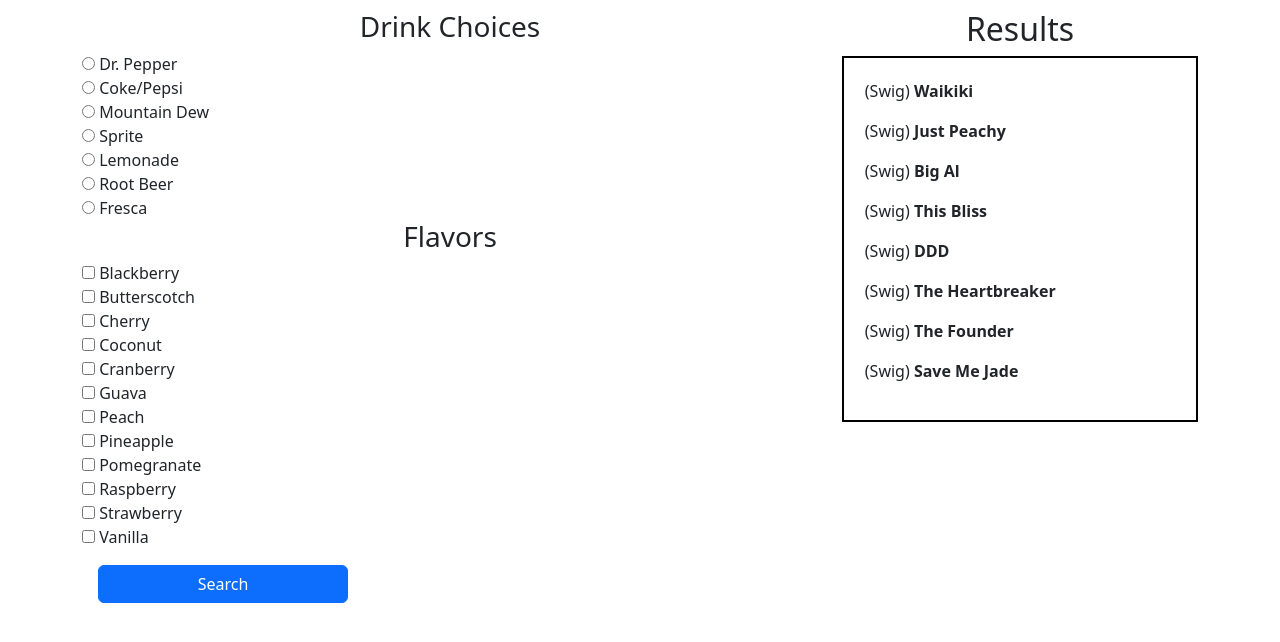
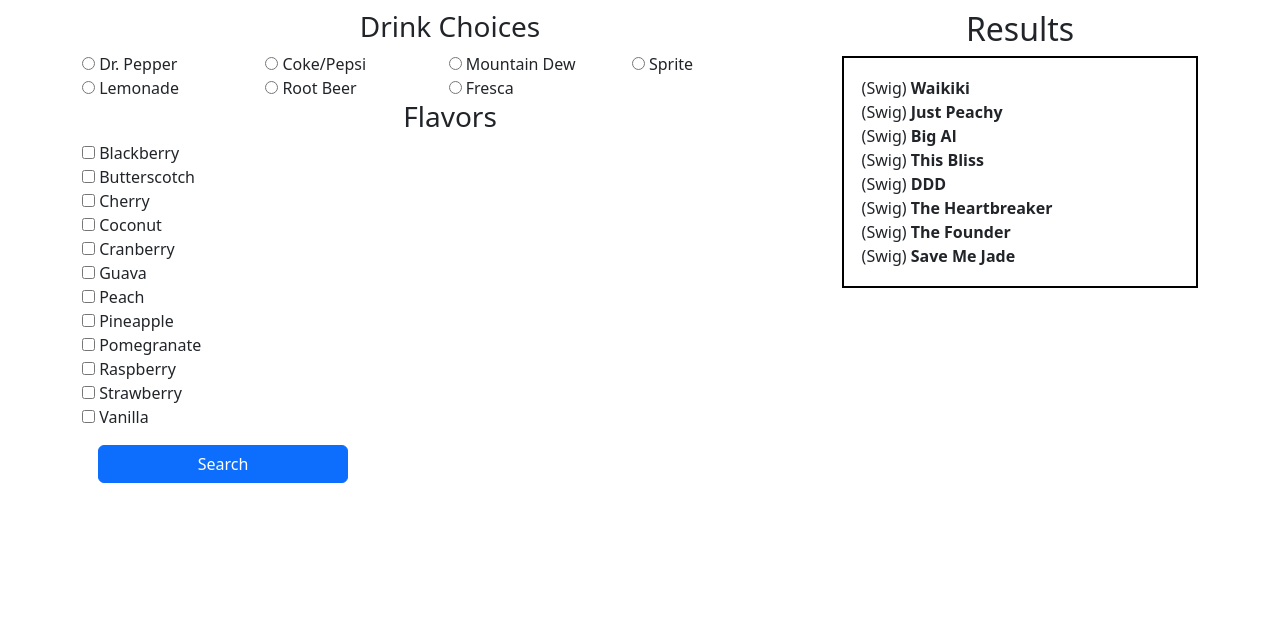
Before and after one commit to xleon1/SodaCombos, a Django app: page /swig/ in a window 1280 px wide. Shown: the part 45-687 px from the top of the page. Run offline with Django 5.2, Linux system fonts and the light colour scheme; data comes from the database, SQL or seed files in the repository; both versions use the stored data as it was after the commit.

Commit message:
turning in final

```diff
--- a/mysite/sodas/models.py
+++ b/mysite/sodas/models.py
@@ -8,6 +8,12 @@
 
     name = models.CharField(max_length=200)
     soda = models.CharField(max_length=100)
-    flavor1 = models.CharField(max_length=100)
+    # All are optional below this point
+    # There are combos with no syrups but do have purees
+    flavor1 = models.CharField(max_length=100, null=True, blank=True)
     flavor2 = models.CharField(max_length=100, null=True, blank=True)
     flavor3 = models.CharField(max_length=100, null=True, blank=True)
+    flavor4 = models.CharField(max_length=100, null=True, blank=True)
+    addon1 = models.CharField(max_length=100, null=True, blank=True)
+    addon2 = models.CharField(max_length=100, null=True, blank=True)
+    splash = models.CharField(max_length=100, null=True, blank=True)
--- a/mysite/sodas/static/sodas/style.css
+++ b/mysite/sodas/static/sodas/style.css
@@ -4,6 +4,10 @@
     font-family: "Wide Latin", serif;
     font-size: 30px;
     margin-bottom: 10px;
+}
+
+.base-radio {
+    width: 22%;
 }
 
 .swig-search
@@ -14,11 +18,21 @@
 .result-border
 {
     border: 2px solid black;
-    padding: 1.3rem;
+    padding: 1.1rem;
+}
+
+.result-entry
+{
+    margin: 0;
 }
 
 /* Used for troubleshooting purposes */
-.troubleshoot
+.trouble
 {
     border: 2px solid red;
 }
+
+.trouble1
+{
+    border: 2px solid blueviolet;
+}
--- a/mysite/sodas/templates/sodas/filter.html
+++ b/mysite/sodas/templates/sodas/filter.html
@@ -16,24 +16,24 @@
     <div class="row">
         <div class="col-md-8">
             <form id="swig-form" method="get">
+                <h3 class="text-center">Drink Choices</h3>
                 {# All the beverage options go here #}
                 <div class="form-group">
-                    <h3 class="text-center">Drink Choices</h3>
                     {# Radio buttons for drink choices #}
                     <input type="radio" id="drpepper" value="drpepper" name="soda">
-                    <label for="">Dr. Pepper</label><br>
+                    <label class="base-radio" for="">Dr. Pepper</label>
                     <input type="radio" id="coke" value="coke" name="soda">
-                    <label for="">Coke/Pepsi</label><br>
+                    <label class="base-radio" for="">Coke/Pepsi</label>
                     <input type="radio" id="mtndew" value="mtndew" name="soda">
-                    <label for="">Mountain Dew</label><br>
+                    <label class="base-radio" for="">Mountain Dew</label>
                     <input type="radio" id="sprite" value="sprite" name="soda">
-                    <label for="">Sprite</label><br>
+                    <label class="base-radio" for="">Sprite</label><br>
                     <input type="radio" id="lemonade" value="lemonade" name="soda">
-                    <label for="">Lemonade</label><br>
+                    <label class="base-radio" for="">Lemonade</label>
                     <input type="radio" id="rootbeer" value="rootbeer" name="soda">
-                    <label for="">Root Beer</label><br>
+                    <label class="base-radio" for="">Root Beer</label>
                     <input type="radio" id="fresca" value="fresca" name="soda">
-                    <label for="">Fresca</label><br>
+                    <label class="base-radio" for="">Fresca</label>
                 </div>
                 {# All the syrup flavors go here #}
                 <div class="form-group">
@@ -64,6 +64,7 @@
                     <label for="">Vanilla</label><br>
                 </div>
                 <div class="form-group">
+                    {# Submit Button #}
                     <button type="submit" class="btn btn-primary m-3 swig-search">Search</button>
                 </div>
             </form>
@@ -72,10 +73,12 @@
             <h2 class="text-center">Results</h2>
             <div class="result-border">
                 {% for soda in soda_object %}
-                    <p>(Swig) <strong>{{ soda.name }}</strong></p>
+                    <p class="result-entry">(Swig) <strong>{{ soda.name }}</strong></p>
                 {# This executes when the search turns up nothing #}
                 {% empty %}
-                    <div>No combinations found</div>
+                    <div class="text-center text-danger">
+                        <strong>No combinations found</strong>
+                    </div>
                 {% endfor %}
             </div>
         </div>
--- a/mysite/sodas/views.py
+++ b/mysite/sodas/views.py
@@ -7,44 +7,48 @@
     soda_object = SodaCombo.objects.all()
     soda_base = request.GET.get('soda')
 
+    # Filters through the soda bases
     if soda_base:
         if soda_base == "drpepper":
-            soda_object = filter_drpepper(soda_object)
+            soda_object = base_drpepper(soda_object)
         elif soda_base == "coke":
-            soda_object = filter_coke(soda_object)
+            soda_object = base_coke(soda_object)
         elif soda_base == "mtndew":
-            soda_object = filter_mtndew(soda_object)
+            soda_object = base_mtndew(soda_object)
         elif soda_base == "sprite":
-            soda_object = filter_sprite(soda_object)
+            soda_object = base_sprite(soda_object)
         elif soda_base == "lemonade":
-            soda_object = filter_lemonade(soda_object)
+            soda_object = base_lemonade(soda_object)
         elif soda_base == "rootbeer":
-            soda_object = filter_rootbeer(soda_object)
+            soda_object = base_rootbeer(soda_object)
         elif soda_base == "fresca":
-            soda_object = filter_fresca(soda_object)
+            soda_object = base_fresca(soda_object)
+
+    # Filters through the soda flavors
+    soda_flavor = request.GET.get('flavor')
 
     return render(request, 'sodas/filter.html', {'soda_object': soda_object})
 
 # All the filter functions that filter off of soda base
-def filter_drpepper(soda_object):
+def base_drpepper(soda_object):
     return soda_object.filter(soda__icontains="Dr. Pepper")
 
-def filter_coke(soda_object):
+def base_coke(soda_object):
     return (soda_object.filter(soda__icontains="Coca Cola")
             | soda_object.filter(soda__icontains="Diet Coke")
             | soda_object.filter(soda__icontains="Coke Zero"))
 
-def filter_mtndew(soda_object):
+def base_mtndew(soda_object):
     return soda_object.filter(soda__icontains="Mountain Dew")
 
-def filter_sprite(soda_object):
+def base_sprite(soda_object):
     return soda_object.filter(soda__icontains="Sprite")
 
-def filter_lemonade(soda_object):
+def base_lemonade(soda_object):
     return soda_object.filter(soda__icontains="Lemonade")
 
-def filter_rootbeer(soda_object):
+def base_rootbeer(soda_object):
     return soda_object.filter(soda__icontains="Root Beer")
 
-def filter_fresca(soda_object):
+def base_fresca(soda_object):
     return soda_object.filter(soda__icontains="Fresca")
```
Also changed, not shown: mysite/db.sqlite3, mysite/sodas/migrations/0002_sodacombo_addon1_sodacombo_addon2_sodacombo_flavor4_and_more.py (added), mysite/sodas/migrations/0003_alter_sodacombo_flavor1.py (added).
